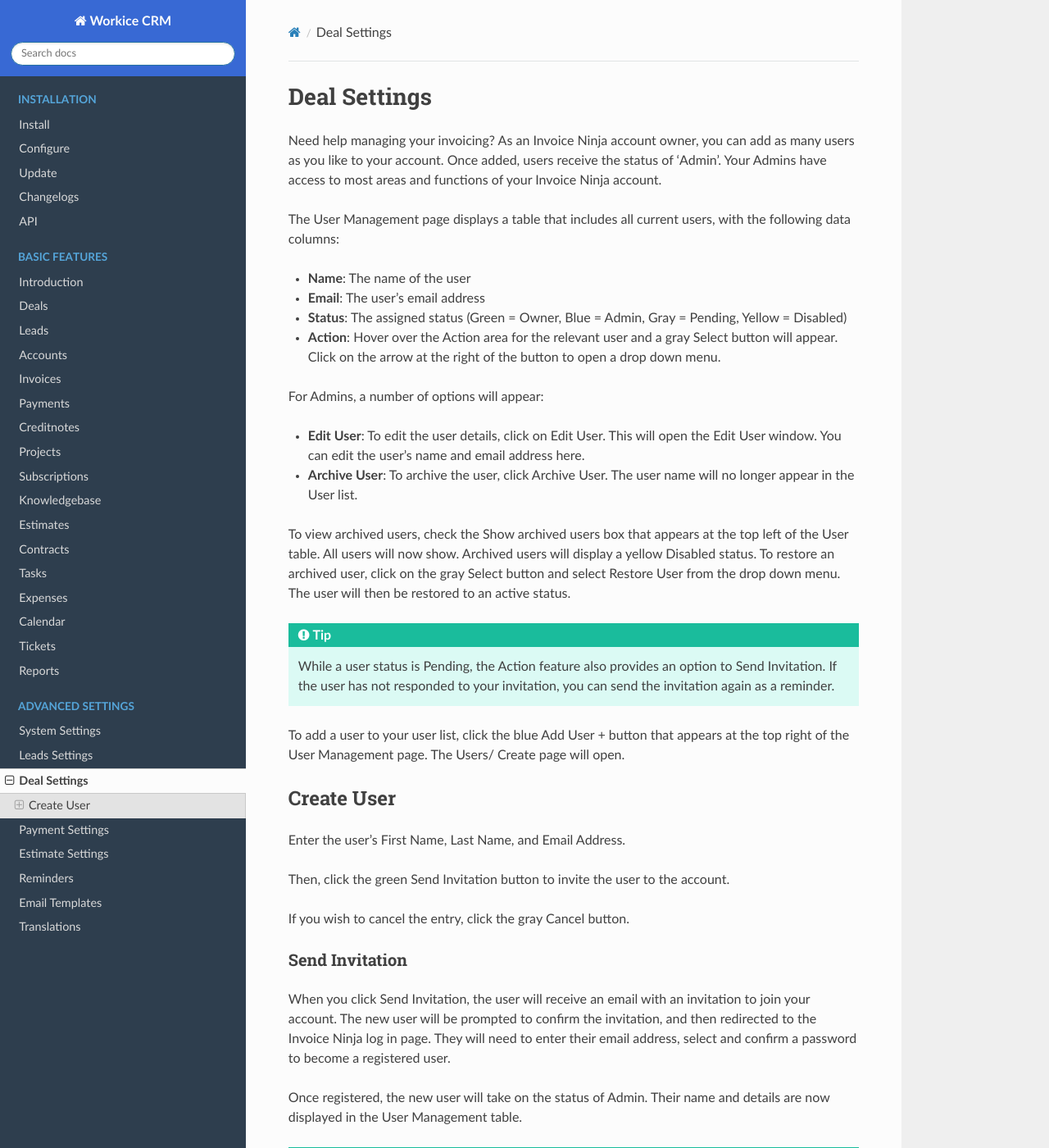
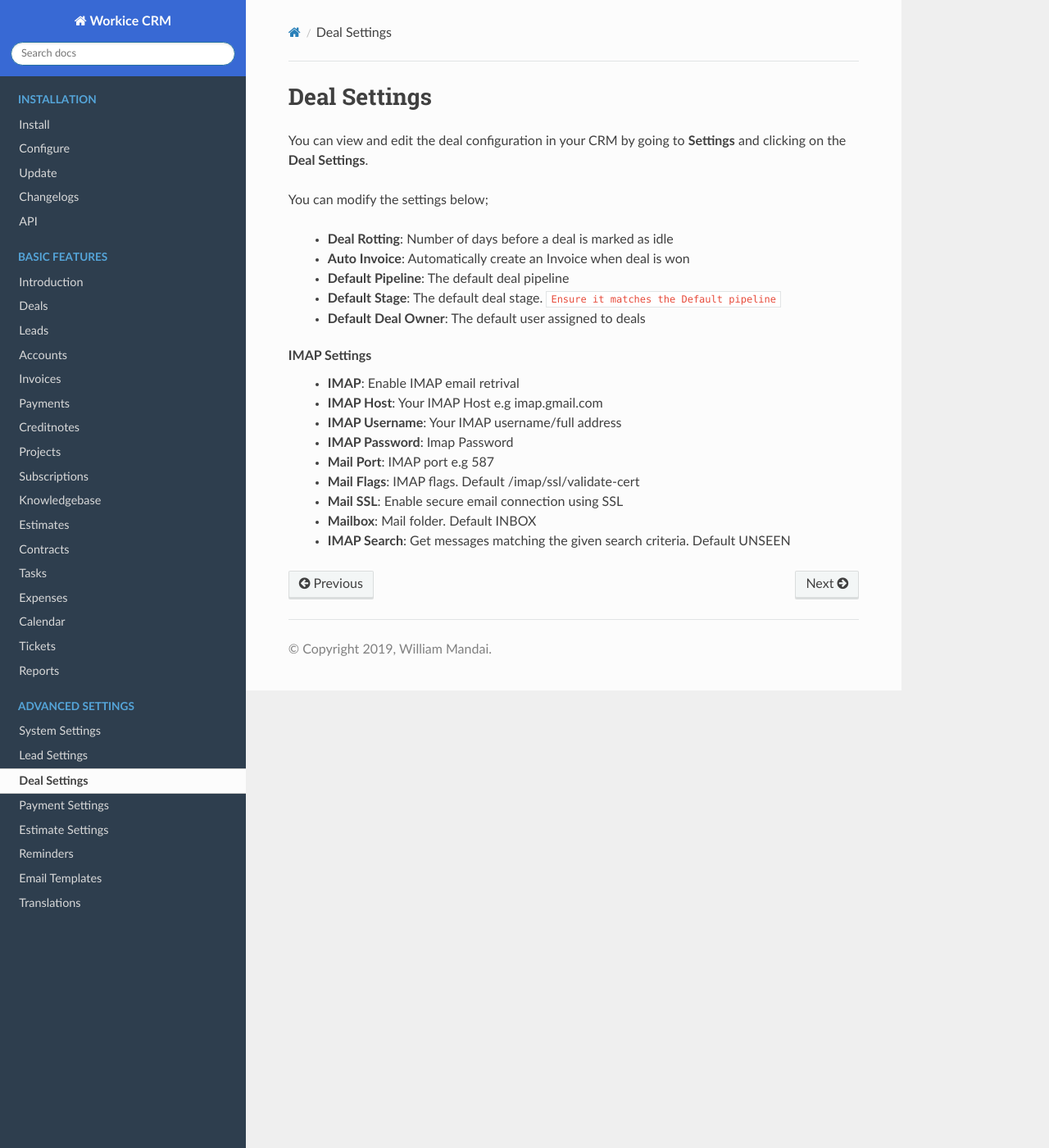
Before and after one commit to wmandai/workice-docs, a Sphinx documentation site: the page built from docs/source/deal_settings.rst, in a window 1280 px wide and 1400 px high. Shown: the whole window at 82% size. Built offline with Sphinx 7.4.7 and the Read the Docs theme 2.0.0, drawn with Linux system fonts in a browser that asks for light colours; pages that are not in the unit, such as notebooks, are missing from menus; some of the changed text lies outside the part shown.

Commit message:
Added deal settings

```diff
--- a/docs/source/deal_settings.rst
+++ b/docs/source/deal_settings.rst
@@ -1,40 +1,22 @@
 Deal Settings
 ===============
+You can view and edit the deal configuration in your CRM by going to **Settings** and clicking on the **Deal Settings**.
 
-Need help managing your invoicing? As an Invoice Ninja account owner, you can add as many users as you like to your account. Once added, users receive the status of 'Admin'. Your Admins have access to most areas and functions of your Invoice Ninja account.
+You can modify the settings below;
 
-The User Management page displays a table that includes all current users, with the following data columns:
+ - **Deal Rotting**: Number of days before a deal is marked as idle
+ - **Auto Invoice**: Automatically create an Invoice when deal is won
+ - **Default Pipeline**: The default deal pipeline
+ - **Default Stage**: The default deal stage. ``Ensure it matches the Default pipeline``
+ - **Default Deal Owner**: The default user assigned to deals
 
-- **Name**: The name of the user
-- **Email**: The user's email address
-- **Status**: The assigned status (Green = Owner, Blue = Admin, Gray = Pending, Yellow = Disabled)
-- **Action**: Hover over the Action area for the relevant user and a gray Select button will appear. Click on the arrow at the right of the button to open a drop down menu.
-
-For Admins, a number of options will appear:
-
-- **Edit User**: To edit the user details, click on Edit User. This will open the Edit User window. You can edit the user's name and email address here.
-- **Archive User**: To archive the user, click Archive User. The user name will no longer appear in the User list.
-
-To view archived users, check the Show archived users box that appears at the top left of the User table. All users will now show. Archived users will display a yellow Disabled status. To restore an archived user, click on the gray Select button and select Restore User from the drop down menu. The user will then be restored to an active status.
-
-.. TIP:: While a user status is Pending, the Action feature also provides an option to Send Invitation. If the user has not responded to your invitation, you can send the invitation again as a reminder.
-
-To add a user to your user list, click the blue Add User + button that appears at the top right of the User Management page. The Users/ Create page will open.
-
-Create User
-"""""""""""
-
-Enter the user's First Name, Last Name, and Email Address.
-
-Then, click the green Send Invitation button to invite the user to the account.
-
-If you wish to cancel the entry, click the gray Cancel button.
-
-Send Invitation
-^^^^^^^^^^^^^^^
-
-When you click Send Invitation, the user will receive an email with an invitation to join your account. The new user will be prompted to confirm the invitation, and then redirected to the Invoice Ninja log in page. They will need to enter their email address, select and confirm a password to become a registered user.
-
-Once registered, the new user will take on the status of Admin. Their name and details are now displayed in the User Management table.
-
-.. TIP:: The user's name in the User Management table is a clickable link that takes you to their User Details page. To view or edit a user's details, hover over the relevant name in the User Management table and click to open.
+IMAP Settings
+ - **IMAP**: Enable IMAP email retrival
+ - **IMAP Host**: Your IMAP Host e.g imap.gmail.com
+ - **IMAP Username**: Your IMAP username/full address
+ - **IMAP Password**: Imap Password
+ - **Mail Port**: IMAP port e.g 587
+ - **Mail Flags**: IMAP flags. Default /imap/ssl/validate-cert
+ - **Mail SSL**: Enable secure email connection using SSL
+ - **Mailbox**: Mail folder. Default INBOX
+ - **IMAP Search**: Get messages matching the given search criteria. Default UNSEEN
--- a/docs/source/lead_settings.rst
+++ b/docs/source/lead_settings.rst
@@ -1,4 +1,4 @@
-Leads Settings
+Lead Settings
 ===============
 You can view and edit the lead configuration in your CRM by going to **Settings** and clicking on the **Lead Settings**.
 
```
